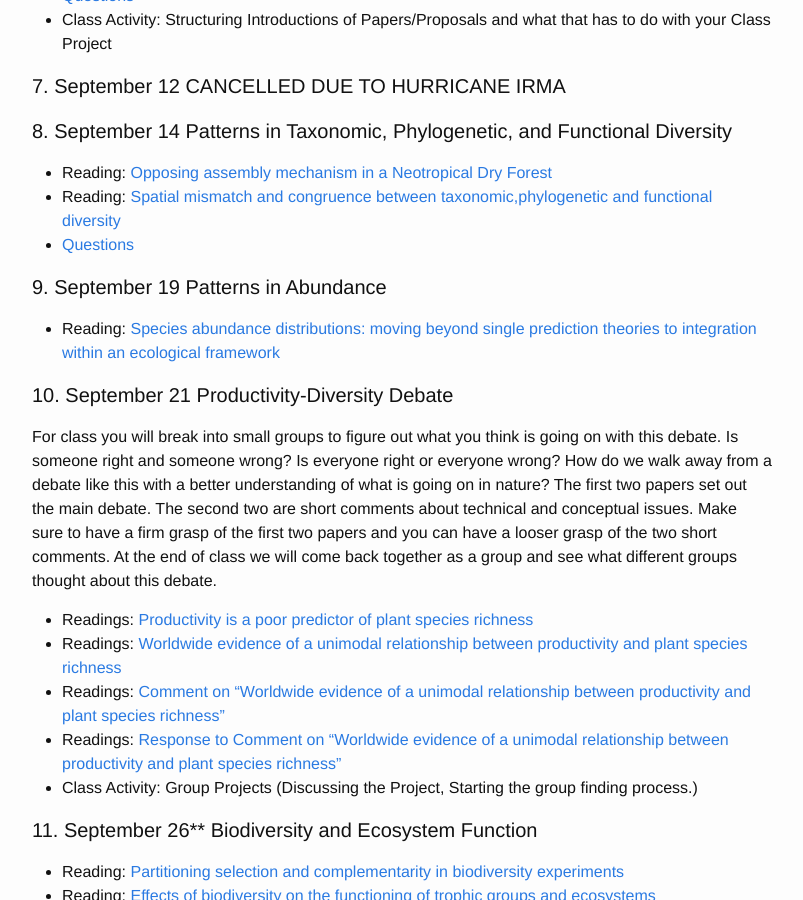
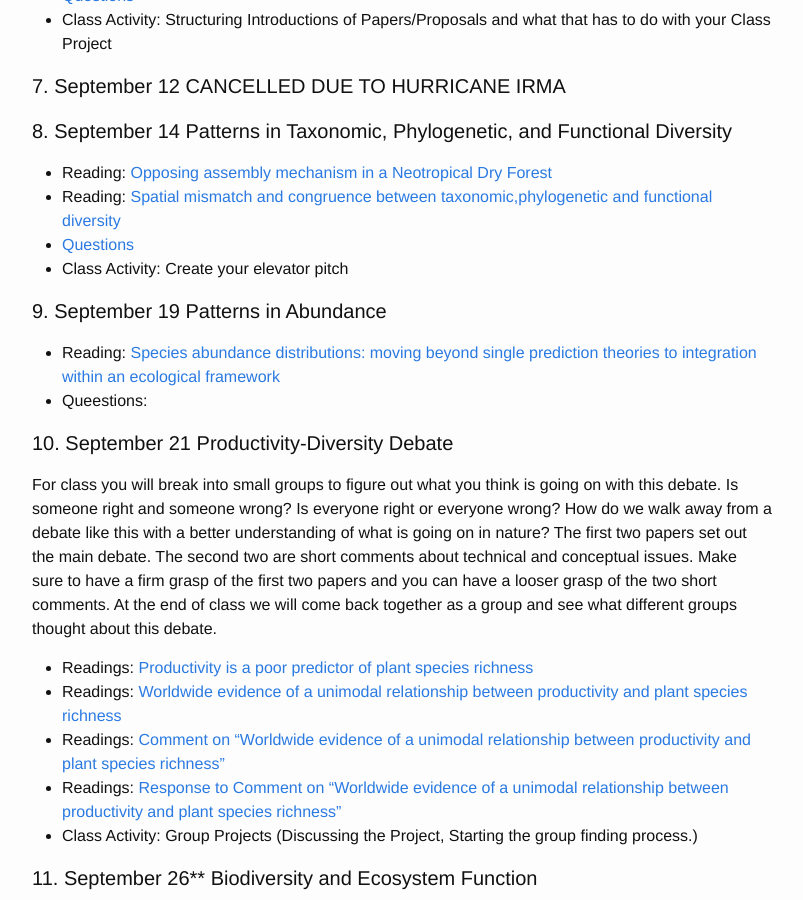
Before and after one commit to skmorgane/biodiversity-course, a Jekyll site: the page built from schedule.md, in a window 1280 px wide and 900 px high, scrolled down 1457 px. Shown: the whole window, without its empty margins (238-1041 px from the left). Built offline with Jekyll 4.4.1, drawn with Linux system fonts in a browser that asks for light colours.

Commit message:
Update schedule.md

```diff
--- a/schedule.md
+++ b/schedule.md
@@ -54,9 +54,11 @@ I added a paper for Thursday but DON'T PANIC. This is just one of the papers fro
 * Reading: [Opposing assembly mechanism in a Neotropical Dry Forest](https://doi.org/10.1890/08-1025.1)
 * Reading: [Spatial mismatch and congruence between taxonomic,phylogenetic and functional diversity](https://doi.org/10.1111/j.1461-0248.2010.01493.x)
 * [Questions]({{ site.baseurl }}/questions/class7)
+* Class Activity: Create your elevator pitch
 
 #### 9. September 19 Patterns in Abundance
 * Reading: [Species abundance distributions: moving beyond single prediction theories to integration within an ecological framework](https://doi.org/10.1111/j.1461-0248.2007.01094.x)
+* Queestions:
 
 #### 10. September 21 Productivity-Diversity Debate
 For class you will break into small groups to figure out what you think is going on with this debate. Is someone right and someone wrong? Is everyone right or everyone wrong? How do we walk away from a debate like this with a better understanding of what is going on in nature? The first two papers set out the main debate. The second two are short comments about technical and conceptual issues. Make sure to have a firm grasp of the first two papers and you can have a looser grasp of the two short comments. At the end of class we will come back together as a group and see what different groups thought about this debate.
```
